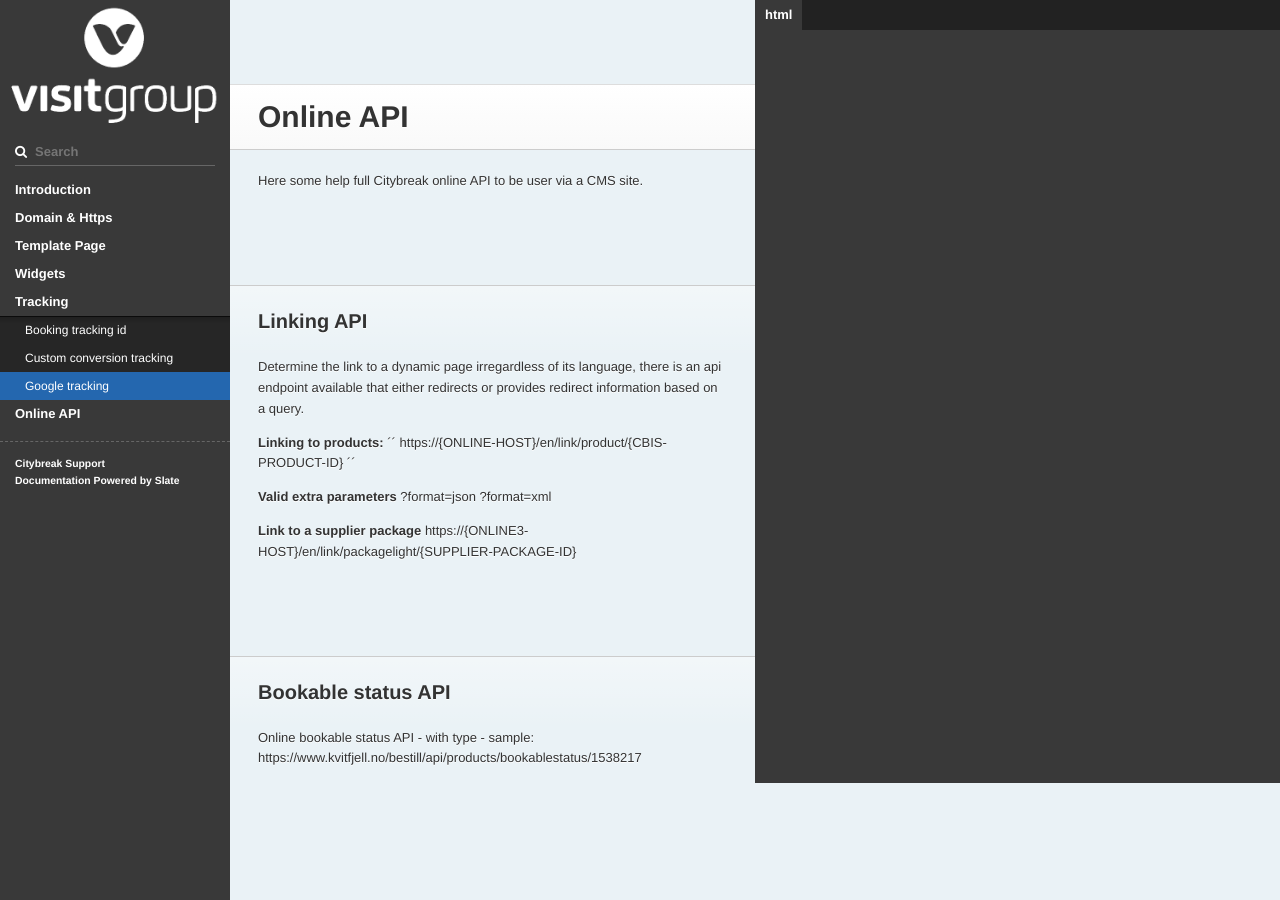
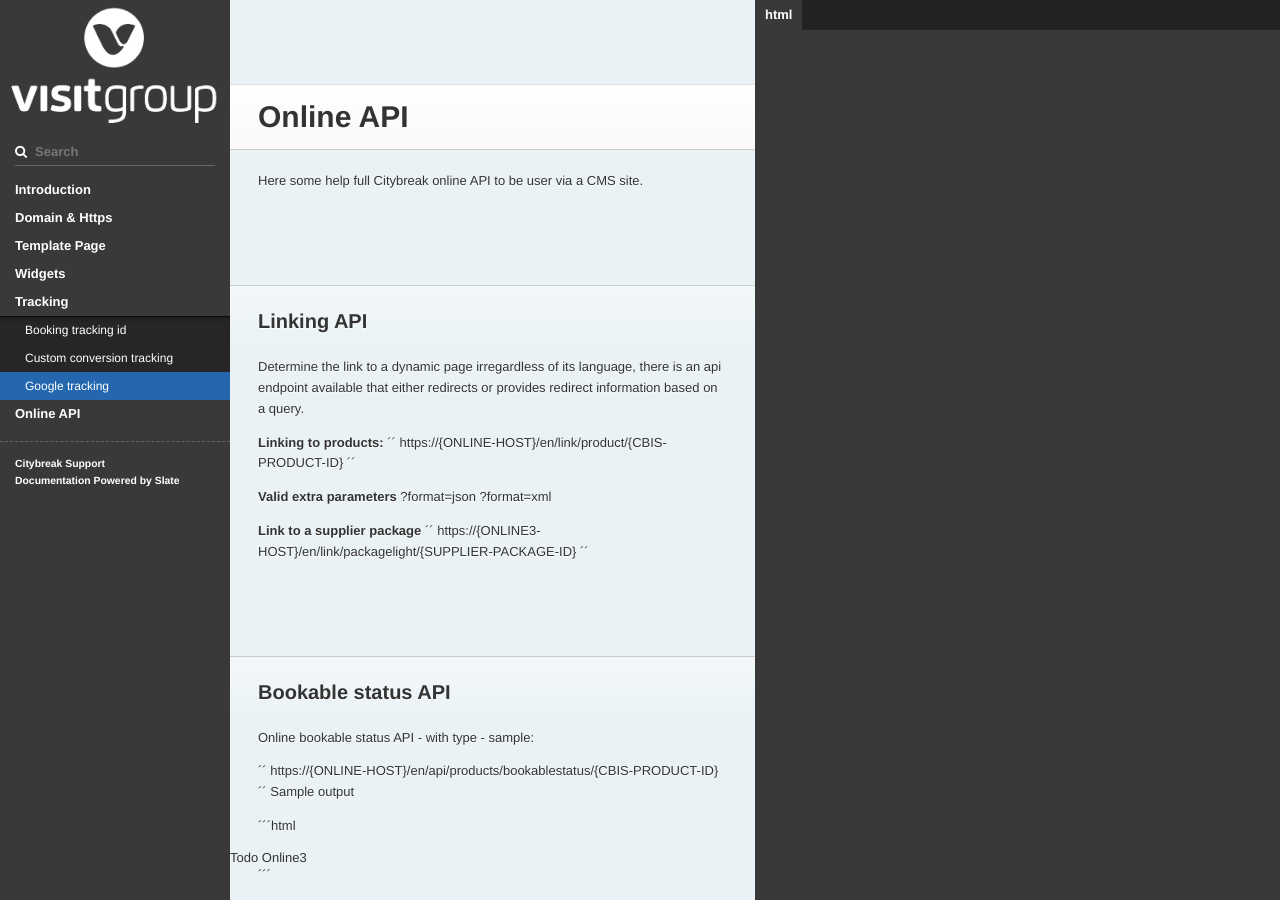
Before and after one commit to visit/citybreak-online-doc, a Jekyll site: the page built from index.md, in a window 1280 px wide and 900 px high, scrolled down 21914 px. Built offline with Jekyll 4.4.1, drawn with Linux system fonts in a browser that asks for light colours; our own code applies the rules of GitHub Pages for plain Markdown files.

Commit message:
Update api.md

```diff
--- a/_includes/api.md
+++ b/_includes/api.md
@@ -16,8 +16,22 @@ https://{ONLINE-HOST}/en/link/product/{CBIS-PRODUCT-ID}
 ?format=xml
 
 **Link to a supplier package**
- https://{ONLINE3-HOST}/en/link/packagelight/{SUPPLIER-PACKAGE-ID}
+´´
+https://{ONLINE3-HOST}/en/link/packagelight/{SUPPLIER-PACKAGE-ID}
+´´
 
 ## Bookable status API
 
-Online bookable status API - with type - sample: https://www.kvitfjell.no/bestill/api/products/bookablestatus/1538217
+Online bookable status API - with type - sample:
+
+´´
+https://{ONLINE-HOST}/en/api/products/bookablestatus/{CBIS-PRODUCT-ID}
+´´
+Sample output
+
+´´´html
+<BookableStatusResponse xmlns:i="http://www.w3.org/2001/XMLSchema-instance" xmlns="http://schemas.datacontract.org/2004/07/Citybreak.Online3.Web.ApiModels.Products">
+<BookingType>Todo</BookingType>
+<Status>Online3</Status>
+</BookableStatusResponse>
+´´´
```
